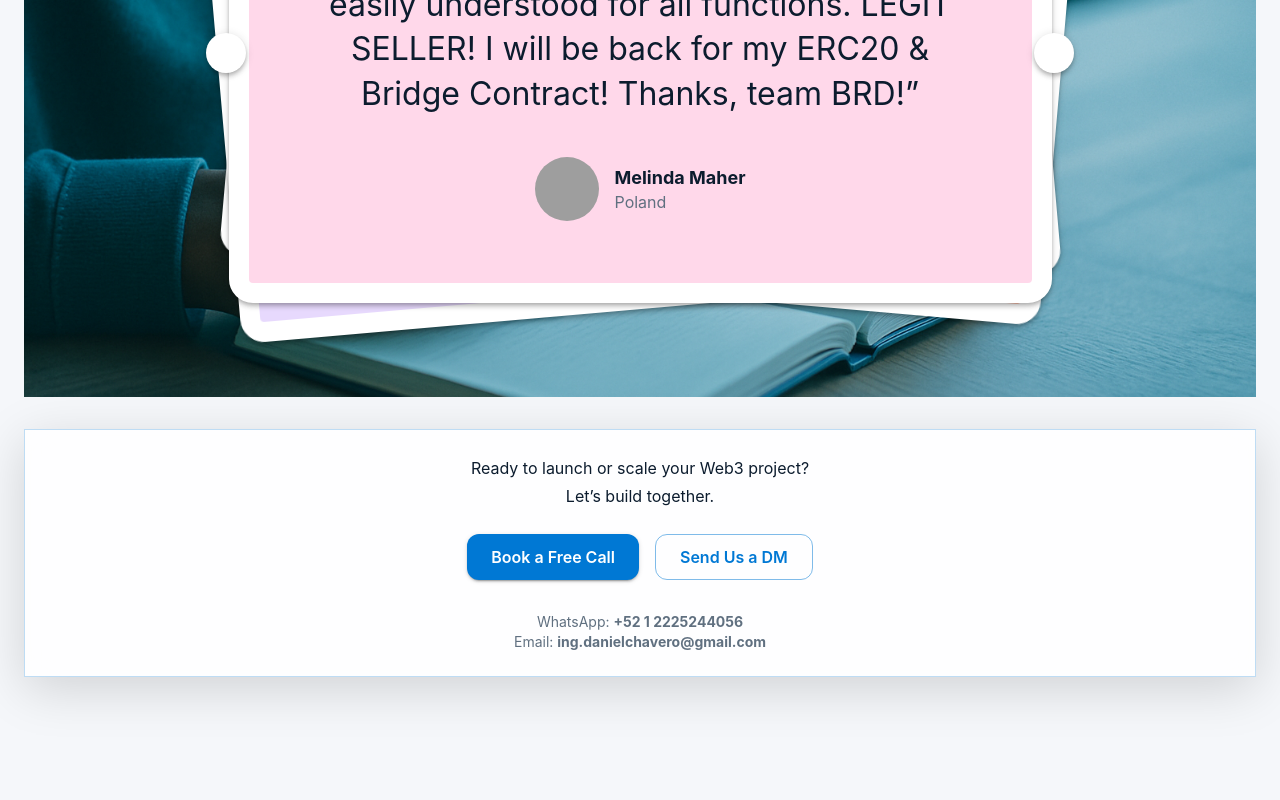
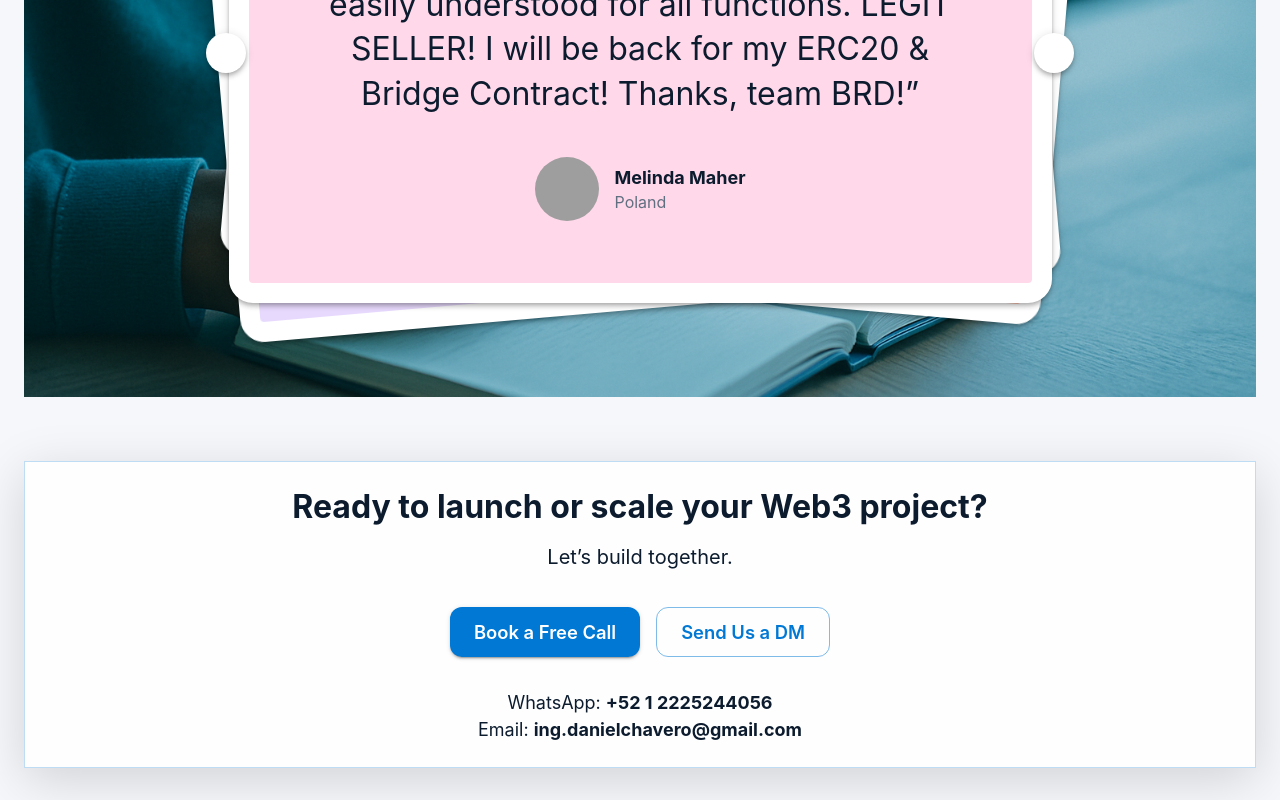
Before and after one commit to TayyabaK/brdxbloqen, a Next.js app: page / in a window 1280 px wide. Shown: the part 4713-5513 px from the top of the page. Before the commit the page ends 5422 px from the top, so only its background shows below. Built offline with nearby package versions, Linux system fonts and the light colour scheme; grey boxes are pictures that could not be loaded; some icons are missing.

Commit message:
feat: enhance FinalCTA component with improved typography and spacing

```diff
--- a/src/components/final-cta.tsx
+++ b/src/components/final-cta.tsx
@@ -13,7 +13,7 @@ const CTAContainer = styled(Box)(({ theme }) => ({
   textAlign: 'center',
   width: '100%',
   margin: '0 auto',
-  mt: 8,
+  marginTop: theme.spacing(8),
 }));
 
 const FinalCTA: React.FC = () => {
@@ -22,9 +22,34 @@ const FinalCTA: React.FC = () => {
   return (
     <CTAContainer>
       <Typography
+        variant='h5'
+        fontWeight={700}
+        gutterBottom
+        sx={{
+          fontSize: {
+            xs: '1.25rem',
+            sm: '1.5rem',
+            md: '1.75rem',
+            lg: '2rem',
+            xl: '2.25rem',
+          },
+        }}>
+        Ready to launch or scale your Web3 project?
+      </Typography>
+
+      <Typography
         variant='subtitle1'
-        sx={{ color: theme.palette.text.primary, mb: 3 }}>
-        Ready to launch or scale your Web3 project? <br />
+        sx={{
+          color: theme.palette.text.primary,
+          mb: 4,
+          fontSize: {
+            xs: '0.9rem',
+            sm: '1rem',
+            md: '1.15rem',
+            lg: '1.25rem',
+            xl: '1.35rem',
+          },
+        }}>
         Let’s build together.
       </Typography>
 
@@ -46,7 +71,13 @@ const FinalCTA: React.FC = () => {
             px: 3,
             py: 1,
             fontWeight: 600,
-            fontSize: { xs: '0.9rem', md: '1rem' },
+            fontSize: {
+              xs: '0.9rem',
+              sm: '1rem',
+              md: '1.1rem',
+              lg: '1.15rem',
+              xl: '1.2rem',
+            },
           }}>
           Book a Free Call
         </Button>
@@ -64,19 +95,29 @@ const FinalCTA: React.FC = () => {
             px: 3,
             py: 1,
             fontWeight: 600,
-            fontSize: { xs: '0.9rem', md: '1rem' },
+            fontSize: {
+              xs: '0.9rem',
+              sm: '1rem',
+              md: '1.1rem',
+              lg: '1.15rem',
+              xl: '1.2rem',
+            },
           }}>
           Send Us a DM
         </Button>
       </Stack>
 
       <Box mt={4}>
-        <Typography
-          variant='body2'
-          sx={{ color: theme.palette.text.secondary }}>
-          WhatsApp: <strong>+52 1 2225244056</strong>
+        <Typography>
+          WhatsApp:{' '}
+          <Box component='span' fontWeight={700}>
+            +52 1 2225244056
+          </Box>
           <br />
-          Email: <strong>ing.danielchavero@gmail.com</strong>
+          Email:{' '}
+          <Box component='span' fontWeight={700}>
+            ing.danielchavero@gmail.com
+          </Box>
         </Typography>
       </Box>
     </CTAContainer>
```
